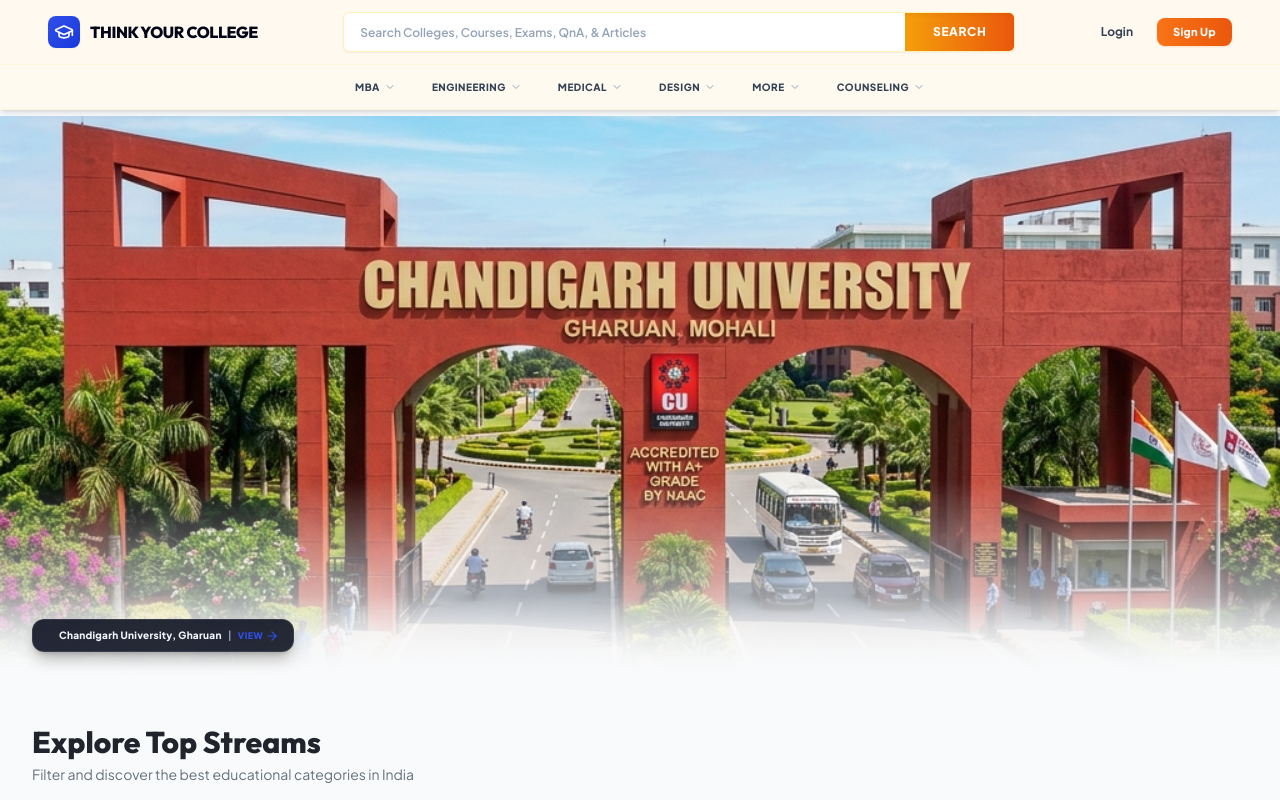
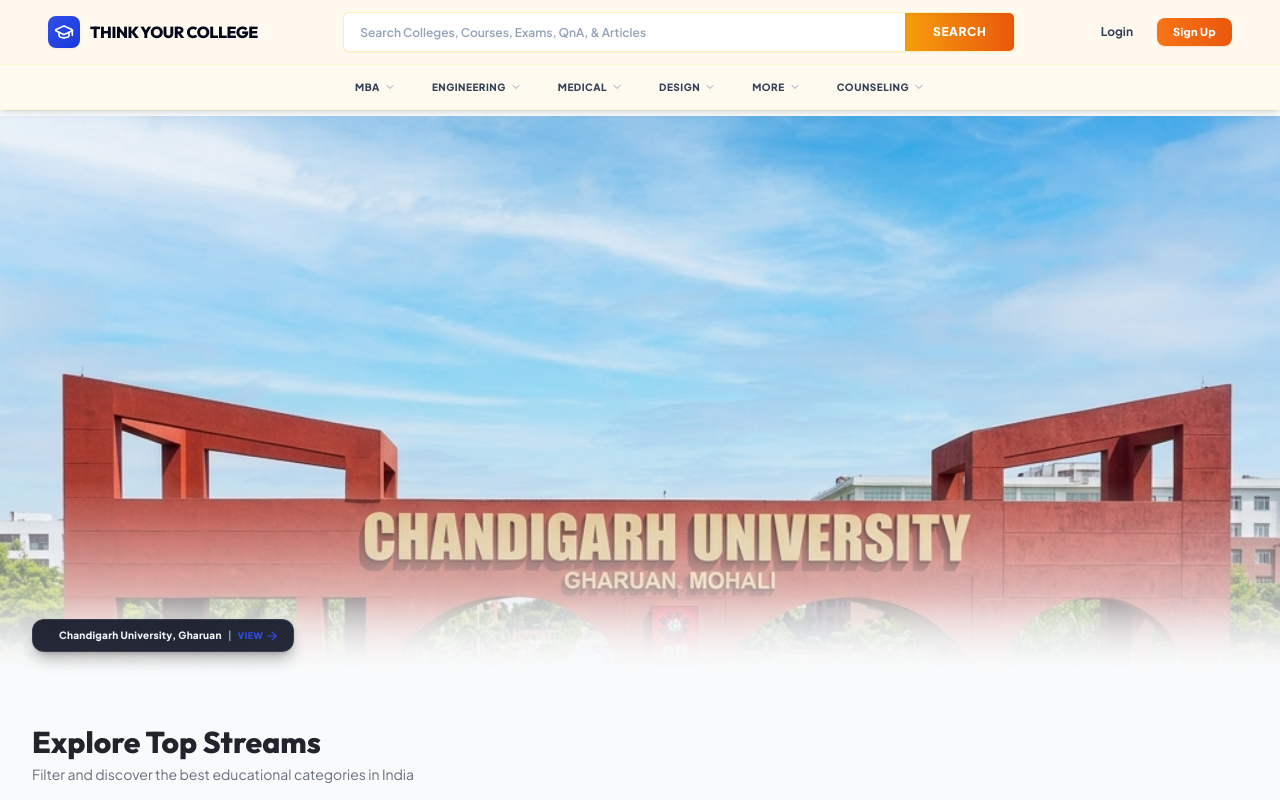
Before and after one commit to 08Satyamkumar/Think_Your_College, a Next.js app: page / in a window 1280 px wide. Shown: the top 800 px of the page. Built offline with nearby package versions, Linux system fonts and the light colour scheme.

Commit message:
fix: make hero slide height fluid and adjust bg-position to prevent top cutoff on laptops

```diff
--- a/src/app/globals.css
+++ b/src/app/globals.css
@@ -49,9 +49,14 @@
     background: linear-gradient(135deg, var(--secondary), var(--secondary-hover));
   }
 
-  @media (max-width: 768px) {
+  .hero-section {
+    height: 38vw !important;
+    min-height: 280px !important;
+    max-height: 520px !important;
+  }
+  @media (min-width: 1440px) {
     .hero-section {
-      height: 280px !important;
+      height: 520px !important;
     }
   }
 
--- a/src/app/page.tsx
+++ b/src/app/page.tsx
@@ -384,7 +384,7 @@ export default function HomePage() {
               animate={{ opacity: 1, scale: 1 }}
               exit={{ opacity: 0 }}
               transition={{ duration: 0.8 }}
-              className="absolute inset-0 bg-cover bg-center"
+              className="absolute inset-0 bg-cover bg-[center_15%]"
               style={{ backgroundImage: `url(${heroSlides[activeSlide].image})` }}
             />
           </AnimatePresence>
```
